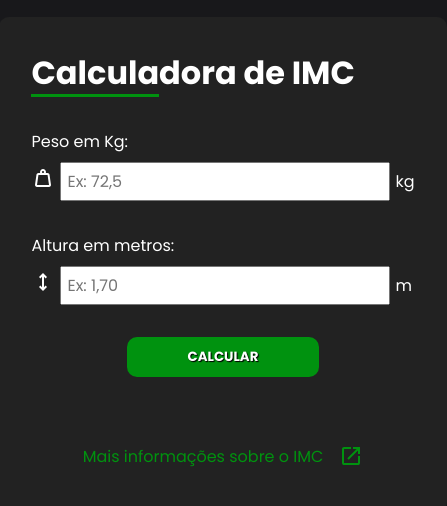
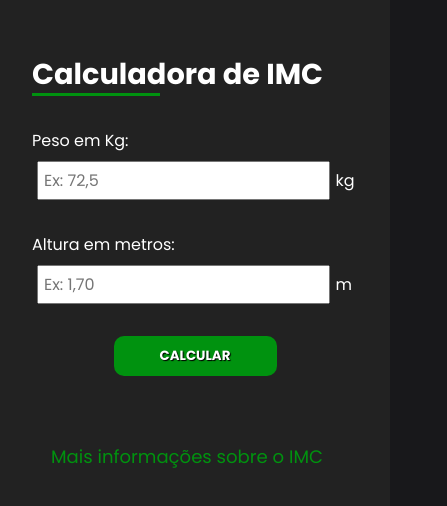
Before and after one commit to grsadrian/PAS, a plain HTML site: page index.html in a window 390 px wide. Shown: the part 158-664 px from the top of the page, 447 px wide, since content can reach past the window. Drawn offline with Linux system fonts and the light colour scheme.

Commit message:
feat: adiciona suporte ao mobile

```diff
--- a/assets/css/mobile.css
+++ b/assets/css/mobile.css
@@ -1,5 +1,34 @@
 @media screen and (max-width: 960px) {
-  #imc-decor img {
+  #imc-decor,
+  img {
     display: none;
   }
 }
+
+@media screen and (max-width: 500px) {
+  #imc-container {
+    width: 100%;
+    height: 100%;
+    gap: 0px;
+  }
+
+  #imc-calculator {
+    justify-content: center;
+    width: 100%;
+    height: 100%;
+    border-radius: 0px;
+    padding: 0px;
+  }
+
+  h1 {
+    font-size: 1.8rem;
+  }
+
+  input {
+    width: 90%;
+  }
+
+  a {
+    font-size: 1.8ch;
+  }
+}
```
